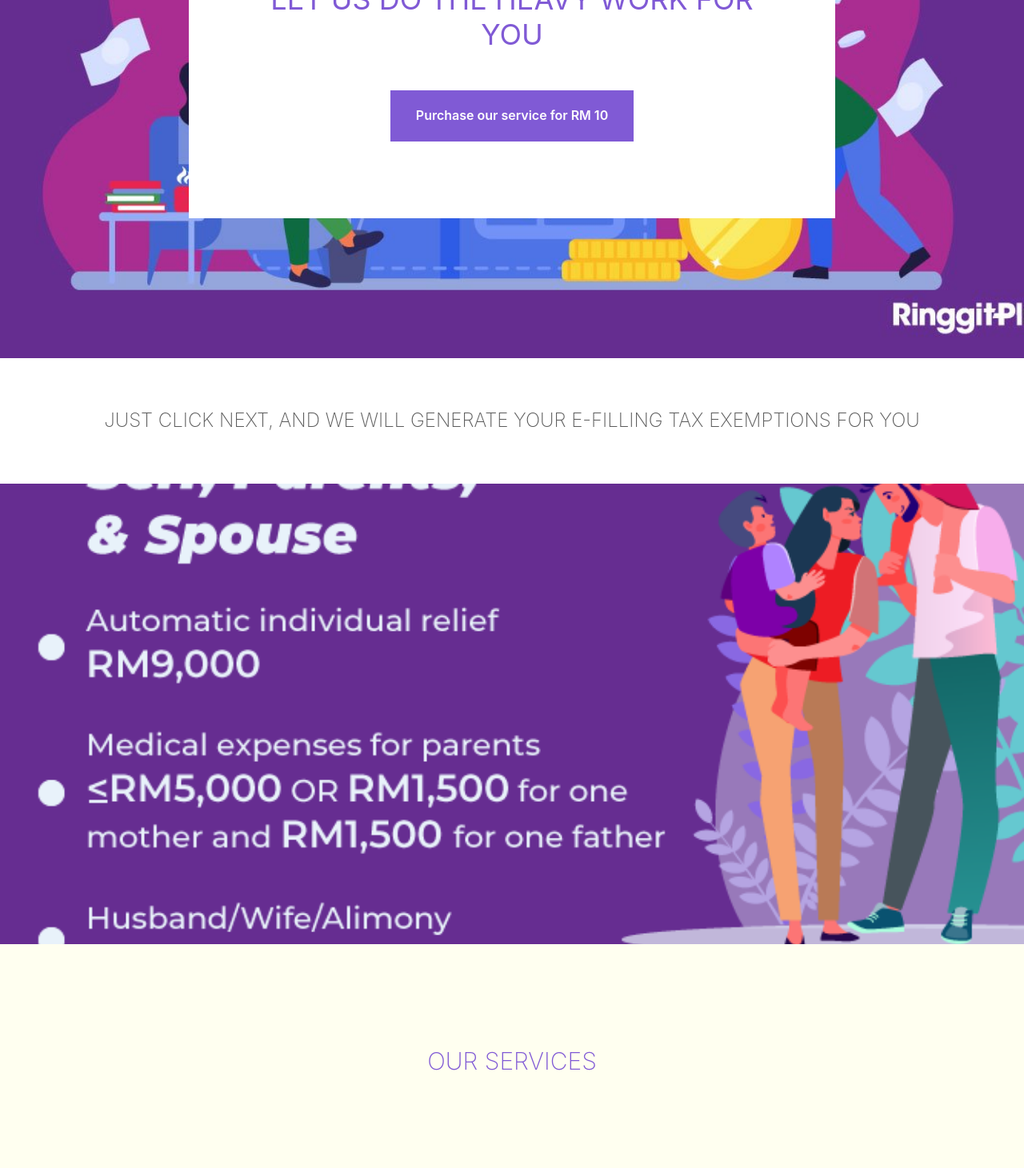
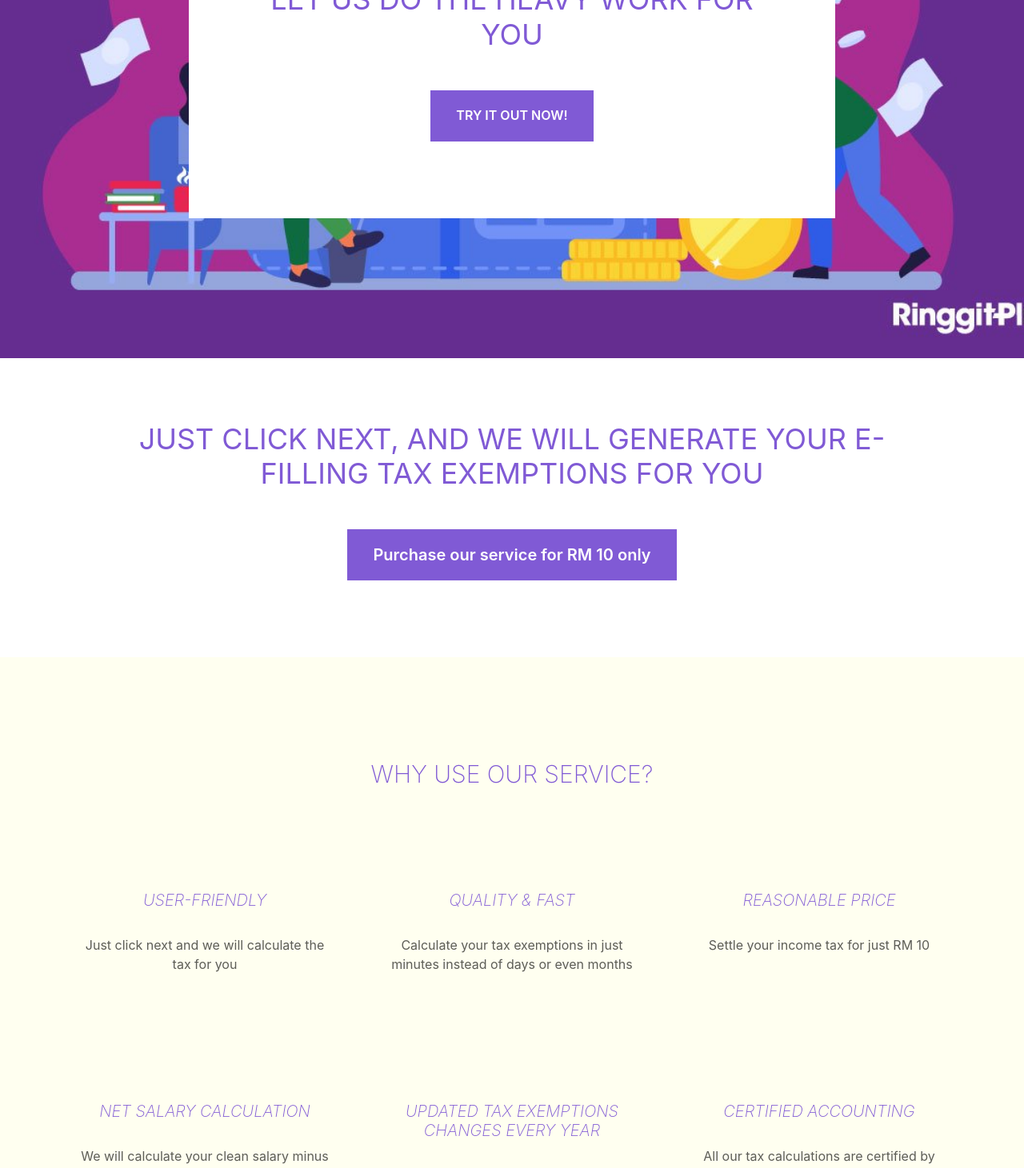
Before and after one commit to dandyling/mytax, a React (Create React App) app: page / in a window 1280 px wide. Shown: the part 320-1781 px from the top of the page at 80% size. Built offline with nearby package versions, Linux system fonts and the light colour scheme.

Commit message:
feat: :sparkles: Add demo section

```diff
--- a/src/components/NavBar.tsx
+++ b/src/components/NavBar.tsx
@@ -75,11 +75,10 @@ function NavBar(props: NavBarProps) {
             <Button
               backgroundColor="purple.500"
               color="white"
-              // padding="8"
               size="lg"
               borderRadius="none"
             >
-              <Text fontSize="small">Contact Us</Text>
+              <Text fontSize="small">Buy Now</Text>
             </Button>
           </Flex>
         </>
--- a/src/features/landing/home/CTO.tsx
+++ b/src/features/landing/home/CTO.tsx
@@ -35,7 +35,7 @@ export const CTO = () => {
           fontStyle="italic"
           my="4"
         >
-          Only for RM 1
+          Only for RM 10
         </Heading>
         <Button
           backgroundColor="purple.500"
--- a/src/features/landing/home/Demo.tsx
+++ b/src/features/landing/home/Demo.tsx
@@ -1,18 +1,45 @@
-import { Flex } from "@chakra-ui/react";
+import { Button, Flex, Heading, Text } from "@chakra-ui/react";
 import React from "react";
+import { Link } from "react-router-dom";
 
-export const Demo = () => {
+export function Demo() {
   return (
     <Flex
       as="section"
-      bgImage="url('/assets/individual-claim.png')"
-      backgroundPosition="center"
-      backgroundRepeat="no-repeat"
-      backgroundSize="cover"
-      height="xl"
+      width="100%"
+      flexDirection="column"
       justifyContent="center"
       alignItems="center"
-      width="100%"
-    />
+      backgroundColor="white"
+      py="16"
+      px="32"
+      textAlign="center"
+    >
+      <Heading
+        as="h1"
+        color="purple.500"
+        textTransform="uppercase"
+        fontSize="4xl"
+        fontWeight="normal"
+        my="4"
+      >
+        Just click next, and we will generate your e-filling tax exemptions for
+        you
+      </Heading>
+      <Button
+        as={Link}
+        to="/get-your-tax"
+        backgroundColor="purple.500"
+        color="white"
+        padding="8"
+        size="lg"
+        my="8"
+        borderRadius="none"
+      >
+        <Text fontSize="xl" fontWeight="semibold" size="large">
+          Purchase our service for RM 10 only
+        </Text>
+      </Button>
+    </Flex>
   );
-};
+}
--- a/src/features/landing/home/Hero.tsx
+++ b/src/features/landing/home/Hero.tsx
@@ -1,5 +1,6 @@
 import { Container, Flex, Heading, Button, Text } from "@chakra-ui/react";
 import React from "react";
+import { Link } from "react-router-dom";
 
 export const Hero = () => {
   return (
@@ -35,6 +36,8 @@ export const Hero = () => {
           Find it difficult to do e-Filing? Let us do the heavy work for you
         </Heading>
         <Button
+          as={Link}
+          to="get-your-tax"
           backgroundColor="purple.500"
           color="white"
           padding="8"
@@ -42,8 +45,12 @@ export const Hero = () => {
           my="8"
           borderRadius="none"
         >
-          <Text fontSize="medium" fontWeight="semibold">
-            Purchase our service for RM 10
+          <Text
+            fontSize="medium"
+            textTransform="uppercase"
+            fontWeight="semibold"
+          >
+            Try it out now!
           </Text>
         </Button>
       </Container>
--- a/src/features/landing/home/Home.tsx
+++ b/src/features/landing/home/Home.tsx
@@ -3,16 +3,14 @@ import { Footer } from "../../../components/Footer";
 import { Layout } from "../../../components/Layout";
 import { CTO } from "./CTO";
 import { Demo } from "./Demo";
-import { Generate } from "./Generate";
 import { Hero } from "./Hero";
 import { Reviews } from "./Reviews";
 import { Services } from "./Services";
 
-export const Home = () => {
+export function Home() {
   return (
     <Layout>
       <Hero />
-      <Generate />
       <Demo />
       <Services />
       <Reviews />
@@ -20,4 +18,4 @@ export const Home = () => {
       <Footer />
     </Layout>
   );
-};
+}
--- a/src/features/landing/home/Reviews.tsx
+++ b/src/features/landing/home/Reviews.tsx
@@ -5,7 +5,7 @@ export const Reviews = () => {
   return (
     <Box
       as="section"
-      height="6xl"
+      height="4xl"
       width="100%"
       backgroundColor="white"
       py="32"
--- a/src/features/landing/home/Services.tsx
+++ b/src/features/landing/home/Services.tsx
@@ -18,16 +18,16 @@ export const posts: Post[] = [
   },
   {
     name: "Reasonable Price",
-    description: "Settle your income tax for just RM 1",
+    description: "Settle your income tax for just RM 10",
   },
   {
-    name: "Clean Salary Calculation",
-    description: "We will calculate your tax given your salary and bonus",
+    name: "Net Salary Calculation",
+    description: "We will calculate your clean salary minus tax",
   },
   {
-    name: "Includes Tax Exemptions Changes",
+    name: "Updated Tax Exemptions Changes Every Year",
     description:
-      "Tired of all the different tax-exemptions categories based on different year? We will do the hard job for you",
+      "Tired of keeping track of all the different tax-exemptions every year? Leave it to us",
   },
   {
     name: "Certified Accounting",
@@ -62,7 +62,7 @@ export const Services = () => {
           fontWeight="thin"
           my="16"
         >
-          Our Services
+          Why use our service?
         </Heading>
         <Grid
           gridTemplateColumns="repeat(3, 1fr)"
--- /dev/null
+++ b/src/features/questions/Done.tsx
@@ -0,0 +1,37 @@
+import { Button, Container, Heading } from "@chakra-ui/react";
+import React from "react";
+import { useHistory } from "react-router-dom";
+import { QuestionType, useQuestion } from "./Question";
+
+export const Done = () => {
+  const { setQuestion } = useQuestion();
+  const history = useHistory();
+
+  function handleNext() {
+    setQuestion(QuestionType.GetStarted);
+    history.push("/");
+  }
+
+  return (
+    <Container
+      display="flex"
+      flexDirection="column"
+      alignItems="center"
+      justifyContent="center"
+      p="8"
+    >
+      <Heading as="h1" textAlign="center" fontSize="2xl" color="blackAlpha.700">
+        Your tax exemption is RM 9000
+      </Heading>
+      <Button
+        my="8"
+        backgroundColor="purple.500"
+        color="white"
+        size="lg"
+        onClick={handleNext}
+      >
+        Finish
+      </Button>
+    </Container>
+  );
+};
--- a/src/features/questions/GetStarted.tsx
+++ b/src/features/questions/GetStarted.tsx
@@ -29,7 +29,7 @@ export const GetStarted = () => {
       </Heading>
       <Button
         my="8"
-        backgroundColor="gray.600"
+        backgroundColor="purple.500"
         color="white"
         size="lg"
         onClick={goNext}
--- a/src/features/questions/GetTax.tsx
+++ b/src/features/questions/GetTax.tsx
@@ -1,5 +1,6 @@
 import { Flex } from "@chakra-ui/react";
 import React from "react";
+import { Done } from "./Done";
 import { GetStarted } from "./GetStarted";
 import { ParentsMedical } from "./ParentsMedical";
 import { QuestionType, useQuestion } from "./Question";
@@ -17,13 +18,14 @@ export const GetTax = () => {
       <Flex
         width="100%"
         height="100%"
-        backgroundColor="orange.50"
+        backgroundColor="yellow.50"
         alignItems="center"
         justifyContent="center"
       >
         {question === QuestionType.GetStarted && <GetStarted />}
         {question === QuestionType.Spouse && <Spouse />}
         {question === QuestionType.ParentsMedical && <ParentsMedical />}
+        {question === QuestionType.Done && <Done />}
       </Flex>
     </Flex>
   );
--- a/src/features/questions/Question.ts
+++ b/src/features/questions/Question.ts
@@ -5,6 +5,7 @@ export enum QuestionType {
   GetStarted,
   Spouse,
   ParentsMedical,
+  Done,
 }
 
 const questionState = atom({
@@ -23,5 +24,5 @@ export const useQuestion = () => {
     }
   };
 
-  return { question, goNext };
+  return { question, setQuestion, goNext };
 };
```
